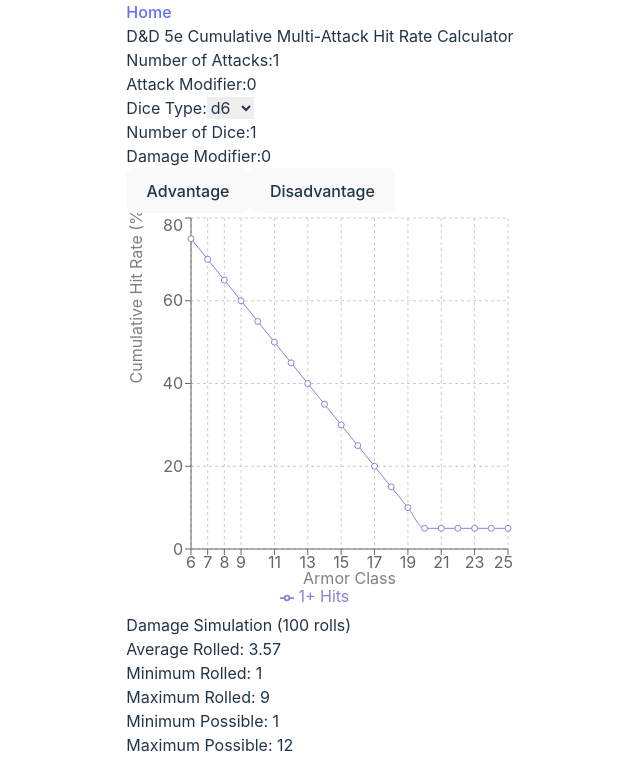
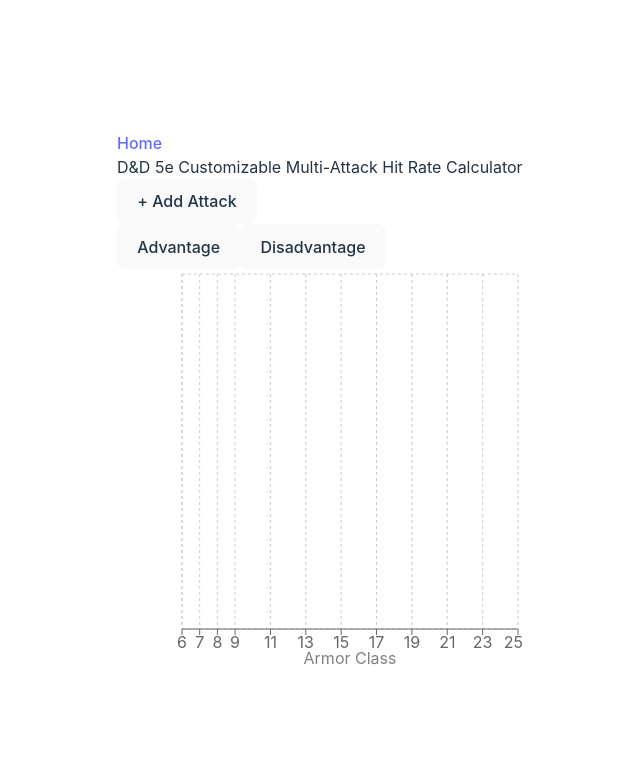
Before and after one commit to carterjamesmike/d-d_probability, a React (Vite) app: page /hit-rate-calculator in a window 1280 px wide. Shown: the top 761 px of the page, without its empty margins (320-960 px from the left). Built offline with nearby package versions, Linux system fonts and the light colour scheme.

Commit message:
Custom hitrate form

```diff
--- a/package.json
+++ b/package.json
@@ -12,8 +12,8 @@
   "dependencies": {
     "react": "^18.3.1",
     "react-dom": "^18.3.1",
-    "recharts": "^2.12.7",
-    "react-router-dom": "^6.2.1"
+    "react-router-dom": "^6.2.1",
+    "recharts": "^2.12.7"
   },
   "devDependencies": {
     "@types/react": "^18.3.3",
--- a/src/components/DamageSimulator.jsx
+++ b/src/components/DamageSimulator.jsx
@@ -1,89 +1,128 @@
 import React, { useState, useEffect } from "react";
 import {
-  AreaChart,
-  Area,
+  LineChart,
+  Line,
   XAxis,
   YAxis,
   CartesianGrid,
   Tooltip,
+  Legend,
   ResponsiveContainer,
 } from "recharts";
 
-const DamageSimulator = ({ diceCount, diceType, damageModifier }) => {
-  const [averageDamage, setAverageDamage] = useState(0);
-  const [minDamage, setMinDamage] = useState(0);
-  const [maxDamage, setMaxDamage] = useState(0);
-  const [minPossible, setMinPossible] = useState(0);
-  const [maxPossible, setMaxPossible] = useState(0);
+const DamageSimulator = ({ attacks }) => {
   const [damageData, setDamageData] = useState([]);
+  const [maxFrequencies, setMaxFrequencies] = useState([]);
 
-  const simulateRoll = () => {
+  const simulateRoll = (diceType) => {
     return Math.floor(Math.random() * diceType) + 1;
   };
 
-  const simulateDamage = (isCritical = false) => {
-    const diceRolls = Array(isCritical ? diceCount * 2 : diceCount)
-      .fill(0)
-      .map(() => simulateRoll());
-    return diceRolls.reduce((sum, roll) => sum + roll, 0) + damageModifier;
+  const simulateDamage = (attack, isCritical = false) => {
+    let totalDamage = 0;
+    attack.damages.forEach(damage => {
+      const diceCount = isCritical ? damage.diceCount * 2 : damage.diceCount;
+      const diceRolls = Array(diceCount).fill(0).map(() => simulateRoll(damage.diceType));
+      totalDamage += diceRolls.reduce((sum, roll) => sum + roll, 0) + damage.modifier;
+    });
+    return totalDamage;
   };
 
   useEffect(() => {
     const simulations = 100;
-    let totalDamage = 0;
-    let minDmg = Infinity;
-    let maxDmg = -Infinity;
-    const damageFrequency = {};
+    const damageFrequencies = attacks.map(() => ({}));
 
     for (let i = 0; i < simulations; i++) {
-      const isCritical = Math.random() < 0.05; // 5% chance of critical hit
-      const damage = simulateDamage(isCritical);
-      totalDamage += damage;
-      minDmg = Math.min(minDmg, damage);
-      maxDmg = Math.max(maxDmg, damage);
-      damageFrequency[damage] = (damageFrequency[damage] || 0) + 1;
+      attacks.forEach((attack, index) => {
+        const isCritical = Math.random() < 0.05; // 5% chance of critical hit
+        const damage = simulateDamage(attack, isCritical);
+        damageFrequencies[index][damage] = (damageFrequencies[index][damage] || 0) + 1;
+      });
     }
 
-    setAverageDamage(Number((totalDamage / simulations).toFixed(2)));
-    setMinDamage(minDmg);
-    setMaxDamage(maxDmg);
-    setMinPossible(diceCount + damageModifier);
-    setMaxPossible(diceCount * 2 * diceType + damageModifier);
+    // Combine all damage values that were rolled
+    const allDamageValues = new Set();
+    damageFrequencies.forEach(freq => {
+      Object.keys(freq).forEach(damage => allDamageValues.add(Number(damage)));
+    });
 
-    const newDamageData = Object.entries(damageFrequency).map(([damage, frequency]) => ({
-      damage: Number(damage),
-      frequency,
+    // Create data only for damage values that were rolled
+    const newDamageData = Array.from(allDamageValues).sort((a, b) => a - b).map(damage => ({
+      damage,
+      ...attacks.reduce((acc, _, index) => ({
+        ...acc,
+        [`frequency${index + 1}`]: damageFrequencies[index][damage] || 0
+      }), {})
     }));
-    newDamageData.sort((a, b) => a.damage - b.damage);
+
     setDamageData(newDamageData);
-  }, [diceCount, diceType, damageModifier]);
+
+    const maxFreqs = attacks.map((_, index) =>
+      Math.max(...newDamageData.map(d => d[`frequency${index + 1}`]))
+  );
+    setMaxFrequencies(maxFreqs);
+  },
+  [attacks]);
+
+  const colors = [
+    "#8884d8", "#82ca9d", "#ffc658", "#ff7300", "#0088fe",
+    "#00C49F", "#FFBB28", "#FF8042", "#a4de6c", "#d0ed57"
+  ];
+
+  const renderDot = (attackIndex) => (props) => {
+    const { cx, cy, value } = props;
+    if (value === maxFrequencies[attackIndex]) {
+      return (
+        <circle
+          cx={cx}
+          cy={cy}
+          r={4}
+          fill={colors[attackIndex % colors.length]}
+          stroke="white"
+        />
+      );
+    }
+    return null;
+  };
 
   return (
-    <div className="mt-4 p-4 border rounded">
-      <h3 className="text-xl font-bold mb-2">Damage Simulation (100 rolls)</h3>
-      <p>Average Rolled: {averageDamage}</p>
-      <p>Minimum Rolled: {minDamage}</p>
-      <p>Maximum Rolled: {maxDamage}</p>
-      <p>Minimum Possible: {minPossible}</p>
-      <p>Maximum Possible: {maxPossible}</p>
+    <div style={{ marginTop: '1rem', padding: '1rem', border: '1px solid #ccc', borderRadius: '0.25rem' }}>
+      <h3 style={{ fontSize: '1.25rem', fontWeight: 'bold', marginBottom: '0.5rem' }}>Damage Simulation (100 rolls)</h3>
 
       <div style={{ width: '100%', height: 400 }}>
         <ResponsiveContainer>
-          <AreaChart
+          <LineChart
             data={damageData}
             margin={{
-              top: 10,
+              top: 5,
               right: 30,
-              left: 0,
-              bottom: 0,
+              left: 20,
+              bottom: 5,
             }}
           >
             <CartesianGrid strokeDasharray="3 3" />
-            <XAxis dataKey="damage" />
-            <YAxis />
+            <XAxis
+              dataKey="damage"
+              label={{ value: "Total Damage", position: "insideBottomRight", offset: -10 }}
+              type="number"
+              domain={['dataMin', 'dataMax']}
+            />
+            <YAxis
+              label={{ value: "Frequency", angle: -90, position: "insideLeft" }}
+            />
             <Tooltip />
-            <Area type="monotone" dataKey="frequency" stroke="#8884d8" fill="#8884d8" />
-          </AreaChart>
+            <Legend />
+            {attacks.map((attack, index) => (
+              <Line
+                key={index}
+                type="monotone"
+                dataKey={`frequency${index + 1}`}
+                stroke={colors[index % colors.length]}
+                name={attack.name || `Attack ${index + 1}`}
+                dot={renderDot(index)}
+              />
+            ))}
+          </LineChart>
         </ResponsiveContainer>
       </div>
     </div>
--- a/src/components/HitRateCalculator.jsx
+++ b/src/components/HitRateCalculator.jsx
@@ -1,7 +1,5 @@
 import React, { useState } from "react";
 import {
-  AreaChart,
-  Area,
   LineChart,
   Line,
   XAxis,
@@ -14,40 +12,86 @@
 import DamageSimulator from "./DamageSimulator";
 
 const HitRateCalculator = () => {
-  const [attackCount, setAttackCount] = useState(1);
-  const [attackModifier, setAttackModifier] = useState(0);
-  const [diceType, setDiceType] = useState(6);
-  const [diceCount, setDiceCount] = useState(1);
-  const [damageModifier, setDamageModifier] = useState(0);
+  const [attacks, setAttacks] = useState([]);
+  const [expandedAttacks, setExpandedAttacks] = useState([]);
   const [advantage, setAdvantage] = useState(false);
   const [disadvantage, setDisadvantage] = useState(false);
 
-  const handleInputChange = (setter) => (e) => {
-    const value = e.target.value;
-    if (value === "" || value === "-") {
-      setter(value);
-    } else {
-      const parsedValue = parseInt(value, 10);
-      if (!isNaN(parsedValue)) {
-        setter(parsedValue);
-      }
-    }
+  const toggleAdvantage = () => {
+    setAdvantage(!advantage);
+    setDisadvantage(false);
   };
 
-  const handleBlur = (setter, minValue, maxValue) => () => {
-    setter((prev) => {
-      if (prev === "" || prev === "-" || isNaN(prev)) {
-        return minValue || 0;
-      }
-      const value = parseInt(prev, 10);
-      if (minValue !== undefined && value < minValue) return minValue;
-      if (maxValue !== undefined && value > maxValue) return maxValue;
-      return value;
-    });
+  const toggleDisadvantage = () => {
+    setDisadvantage(!disadvantage);
+    setAdvantage(false);
   };
 
-  const calculateHitRate = (ac) => {
-    const hitThreshold = ac - attackModifier;
+  const addAttack = () => {
+    const newAttack = {
+      name: "",
+      attackModifier: 0,
+      advantage: false,
+      disadvantage: false,
+      damages: [
+        {
+          name: "",
+          diceCount: 1,
+          diceType: 6,
+          modifier: 0,
+          type: "",
+        },
+      ],
+    };
+    setAttacks([...attacks, newAttack]);
+    setExpandedAttacks([...expandedAttacks, true]);
+  };
+
+  const removeAttack = (index) => {
+    setAttacks(attacks.filter((_, i) => i !== index));
+    setExpandedAttacks(expandedAttacks.filter((_, i) => i !== index));
+  };
+
+  const toggleExpand = (index) => {
+    const newExpandedAttacks = [...expandedAttacks];
+    newExpandedAttacks[index] = !newExpandedAttacks[index];
+    setExpandedAttacks(newExpandedAttacks);
+  };
+
+  const updateAttack = (index, field, value) => {
+    const newAttacks = [...attacks];
+    newAttacks[index][field] = value;
+    setAttacks(newAttacks);
+  };
+
+  const addDamage = (attackIndex) => {
+    const newAttacks = [...attacks];
+    newAttacks[attackIndex].damages.push({
+      name: "",
+      diceCount: 1,
+      diceType: 6,
+      modifier: 0,
+      type: "",
+    });
+    setAttacks(newAttacks);
+  };
+
+  const removeDamage = (attackIndex, damageIndex) => {
+    const newAttacks = [...attacks];
+    newAttacks[attackIndex].damages = newAttacks[attackIndex].damages.filter(
+      (_, i) => i !== damageIndex
+    );
+    setAttacks(newAttacks);
+  };
+
+  const updateDamage = (attackIndex, damageIndex, field, value) => {
+    const newAttacks = [...attacks];
+    newAttacks[attackIndex].damages[damageIndex][field] = value;
+    setAttacks(newAttacks);
+  };
+
+  const calculateHitRate = (ac, attack) => {
+    const hitThreshold = ac - attack.attackModifier;
     let hitChance = Math.min(Math.max((21 - hitThreshold) / 20, 0.05), 0.95);
 
     if (advantage) {
@@ -60,18 +104,28 @@
   };
 
   const calculateCumulativeHitRate = (ac, attacksNeeded) => {
-    const hitChance = calculateHitRate(ac);
+    const hitChances = attacks.map((attack) => calculateHitRate(ac, attack));
     let cumulativeProbability = 0;
 
-    for (let i = attacksNeeded; i <= attackCount; i++) {
-      cumulativeProbability += binomialProbability(attackCount, i, hitChance);
+    for (let i = attacksNeeded; i <= attacks.length; i++) {
+      cumulativeProbability += binomialProbability(
+        attacks.length,
+        i,
+        hitChances
+      );
     }
 
     return Number((cumulativeProbability * 100).toFixed(2));
   };
 
-  const binomialProbability = (n, k, p) => {
-    return combination(n, k) * p ** k * (1 - p) ** (n - k);
+  const binomialProbability = (n, k, probabilities) => {
+    // This function needs to be updated to handle multiple probabilities
+    // This is a simplified version and may not be entirely accurate for multiple attacks
+    const avgProbability =
+      probabilities.reduce((a, b) => a + b, 0) / probabilities.length;
+    return (
+      combination(n, k) * avgProbability ** k * (1 - avgProbability) ** (n - k)
+    );
   };
 
   const combination = (n, k) => {
@@ -89,31 +143,21 @@
       const ac = i + 6;
       return {
         ac,
-        ...Array.from({ length: attackCount }, (_, j) => ({
+        ...Array.from({ length: attacks.length }, (_, j) => ({
           [`hitRate${j + 1}`]: calculateCumulativeHitRate(ac, j + 1),
         })).reduce((acc, val) => ({ ...acc, ...val }), {}),
       };
     });
   };
 
-  const calculateCritChance = () => {
-    if (advantage) {
+  const calculateCritChance = (attack) => {
+    if (attack.advantage) {
       return 1 - (19 / 20) ** 2;
-    } else if (disadvantage) {
+    } else if (attack.disadvantage) {
       return (1 / 20) ** 2;
     } else {
       return 0.05;
     }
-  };
-
-  const toggleAdvantage = () => {
-    setAdvantage(!advantage);
-    setDisadvantage(false);
-  };
-
-  const toggleDisadvantage = () => {
-    setDisadvantage(!disadvantage);
-    setAdvantage(false);
   };
 
   const colors = [
@@ -135,48 +179,146 @@
         <a href="/">Home</a>
       </h3>
       <h2 className="text-2xl font-bold mb-4">
-        D&D 5e Cumulative Multi-Attack Hit Rate Calculator
+        D&D 5e Customizable Multi-Attack Hit Rate Calculator
       </h2>
-      <div className="grid grid-cols-2 gap-4 mb-4">
+
+      <div className="space-y-4 mb-4">
+        {attacks.map((attack, attackIndex) => (
+          <div key={attackIndex} className="border rounded-lg overflow-hidden">
+            <div className="bg-gray-700 p-4 flex justify-between items-center">
+              <h3 className="text-lg font-semibold">
+                {attack.name || `Attack ${attackIndex + 1}`}
+              </h3>
+              <div className="flex space-x-2">
+                <button
+                  className="px-2 py-1 bg-gray-500 rounded"
+                  onClick={() => toggleExpand(attackIndex)}
+                >
+                  {expandedAttacks[attackIndex] ? "▲" : "▼"}
+                </button>
+                <button
+                  className="px-2 py-1 bg-red-500 text-white rounded"
+                  onClick={() => removeAttack(attackIndex)}
+                >
+                  ✕
+                </button>
+              </div>
+            </div>
+
+            {expandedAttacks[attackIndex] && (
+              <div className="p-4 space-y-4">
+                <div className="grid grid-cols-2 gap-4">
                   <div>
-          <label htmlFor="attackCount" className="block">
-            Number of Attacks:
+                    <label
+                      htmlFor={`attack-name-${attackIndex}`}
+                      className="block"
+                    >
+                      Attack Name
                     </label>
                     <input
-            type="number"
-            id="attackCount"
-            value={attackCount}
-            onChange={handleInputChange(setAttackCount)}
-            onBlur={handleBlur(setAttackCount, 1, 10)}
-            min="1"
-            max="10"
+                      id={`attack-name-${attackIndex}`}
+                      type="text"
+                      value={attack.name}
+                      onChange={(e) =>
+                        updateAttack(attackIndex, "name", e.target.value)
+                      }
                       className="border rounded px-2 py-1 w-full"
                     />
                   </div>
                   <div>
-          <label htmlFor="attackModifier" className="block">
-            Attack Modifier:
+                    <label
+                      htmlFor={`attack-modifier-${attackIndex}`}
+                      className="block"
+                    >
+                      Attack Modifier
                     </label>
                     <input
+                      id={`attack-modifier-${attackIndex}`}
                       type="number"
-            id="attackModifier"
-            value={attackModifier}
-            onChange={handleInputChange(setAttackModifier)}
-            onBlur={handleBlur(setAttackModifier)}
+                      value={attack.attackModifier}
+                      onChange={(e) =>
+                        updateAttack(
+                          attackIndex,
+                          "attackModifier",
+                          parseInt(e.target.value)
+                        )
+                      }
+                      className="border rounded px-2 py-1 w-full"
+                    />
+                  </div>
+                </div>
+
+                <div className="space-y-4">
+                  <h4 className="font-medium">Damage Rolls</h4>
+                  {attack.damages.map((damage, damageIndex) => (
+                    <div key={damageIndex} className="border p-3 rounded">
+                      <div className="grid grid-cols-2 gap-3">
+                        <div>
+                          <label
+                            htmlFor={`damage-name-${attackIndex}-${damageIndex}`}
+                            className="block"
+                          >
+                            Damage Name
+                          </label>
+                          <input
+                            id={`damage-name-${attackIndex}-${damageIndex}`}
+                            type="text"
+                            value={damage.name}
+                            onChange={(e) =>
+                              updateDamage(
+                                attackIndex,
+                                damageIndex,
+                                "name",
+                                e.target.value
+                              )
+                            }
                             className="border rounded px-2 py-1 w-full"
                           />
                         </div>
                         <div>
-          <label htmlFor="diceType" className="block">
-            Dice Type:
+                          <label
+                            htmlFor={`damage-dice-count-${attackIndex}-${damageIndex}`}
+                            className="block"
+                          >
+                            Dice Count
+                          </label>
+                          <input
+                            id={`damage-dice-count-${attackIndex}-${damageIndex}`}
+                            type="number"
+                            min="1"
+                            value={damage.diceCount}
+                            onChange={(e) =>
+                              updateDamage(
+                                attackIndex,
+                                damageIndex,
+                                "diceCount",
+                                parseInt(e.target.value)
+                              )
+                            }
+                            className="border rounded px-2 py-1 w-full"
+                          />
+                        </div>
+                        <div>
+                          <label
+                            htmlFor={`damage-dice-type-${attackIndex}-${damageIndex}`}
+                            className="block"
+                          >
+                            Dice Type
                           </label>
                           <select
-            id="diceType"
-            value={diceType}
-            onChange={(e) => setDiceType(parseInt(e.target.value))}
+                            id={`damage-dice-type-${attackIndex}-${damageIndex}`}
+                            value={damage.diceType}
+                            onChange={(e) =>
+                              updateDamage(
+                                attackIndex,
+                                damageIndex,
+                                "diceType",
+                                parseInt(e.target.value)
+                              )
+                            }
                             className="border rounded px-2 py-1 w-full"
                           >
-            {[4, 6, 8, 10, 12].map((die) => (
+                            {[4, 6, 8, 10, 12, 20].map((die) => (
                               <option key={die} value={die}>
                                 d{die}
                               </option>
@@ -184,32 +326,76 @@
                           </select>
                         </div>
                         <div>
-          <label htmlFor="diceCount" className="block">
-            Number of Dice:
+                          <label
+                            htmlFor={`damage-modifier-${attackIndex}-${damageIndex}`}
+                            className="block"
+                          >
+                            Damage Modifier
                           </label>
                           <input
+                            id={`damage-modifier-${attackIndex}-${damageIndex}`}
                             type="number"
-            id="diceCount"
-            value={diceCount}
-            onChange={handleInputChange(setDiceCount)}
-            onBlur={handleBlur(setDiceCount, 1)}
-            min="1"
+                            value={damage.modifier}
+                            onChange={(e) =>
+                              updateDamage(
+                                attackIndex,
+                                damageIndex,
+                                "modifier",
+                                parseInt(e.target.value)
+                              )
+                            }
                             className="border rounded px-2 py-1 w-full"
                           />
                         </div>
                         <div>
-          <label htmlFor="damageModifier" className="block">
-            Damage Modifier:
+                          <label
+                            htmlFor={`damage-type-${attackIndex}-${damageIndex}`}
+                            className="block"
+                          >
+                            Damage Type
                           </label>
                           <input
-            type="number"
-            id="damageModifier"
-            value={damageModifier}
-            onChange={handleInputChange(setDamageModifier)}
-            onBlur={handleBlur(setDamageModifier)}
+                            id={`damage-type-${attackIndex}-${damageIndex}`}
+                            type="text"
+                            value={damage.type}
+                            onChange={(e) =>
+                              updateDamage(
+                                attackIndex,
+                                damageIndex,
+                                "type",
+                                e.target.value
+                              )
+                            }
                             className="border rounded px-2 py-1 w-full"
                           />
                         </div>
+                      </div>
+                      <button
+                        className="mt-2 px-2 py-1 bg-red-500 text-white rounded"
+                        onClick={() => removeDamage(attackIndex, damageIndex)}
+                      >
+                        Remove Damage
+                      </button>
+                    </div>
+                  ))}
+                  <button
+                    className="px-4 py-2 bg-blue-500 text-white rounded"
+                    onClick={() => addDamage(attackIndex)}
+                  >
+                    Add Damage Roll
+                  </button>
+                </div>
+              </div>
+            )}
+          </div>
+        ))}
+        <button
+          className="px-4 py-2 bg-green-500 text-white rounded flex items-center"
+          onClick={addAttack}
+        >
+          <span className="mr-2">+</span> Add Attack
+        </button>
+
         <div className="col-span-2 flex justify-start space-x-4">
           <button
             onClick={toggleAdvantage}
@@ -229,6 +415,7 @@
           </button>
         </div>
       </div>
+
       <div className="mt-4 p-4 border rounded">
         <ResponsiveContainer width="100%" height={400}>
           <LineChart data={generateData()}>
@@ -251,28 +438,23 @@
             <Tooltip />
             <Legend
               wrapperStyle={{
-                paddingTop: "5px"
+                paddingTop: "5px",
               }}
             />
-            {Array.from({ length: attackCount }, (_, i) => (
+            {attacks.map((attack, i) => (
               <Line
                 key={i}
                 type="monotone"
                 dataKey={`hitRate${i + 1}`}
-                stroke={colors[i]}
-                name={`${i + 1}+ Hits`}
+                stroke={colors[i % colors.length]}
+                name={attack.name || `Attack ${i + 1}`}
               />
             ))}
           </LineChart>
         </ResponsiveContainer>
       </div>
 
-      <DamageSimulator
-        diceCount={diceCount}
-        diceType={diceType}
-        damageModifier={damageModifier}
-        critChance={calculateCritChance()}
-      />
+      {attacks.length > 0 && <DamageSimulator attacks={attacks} />}
     </div>
   );
 };
```
Also changed, not shown: components.json (added), 1 other file (tests, documents, lock files or other folders). Lines whose indentation alone changed are shown as unchanged.
